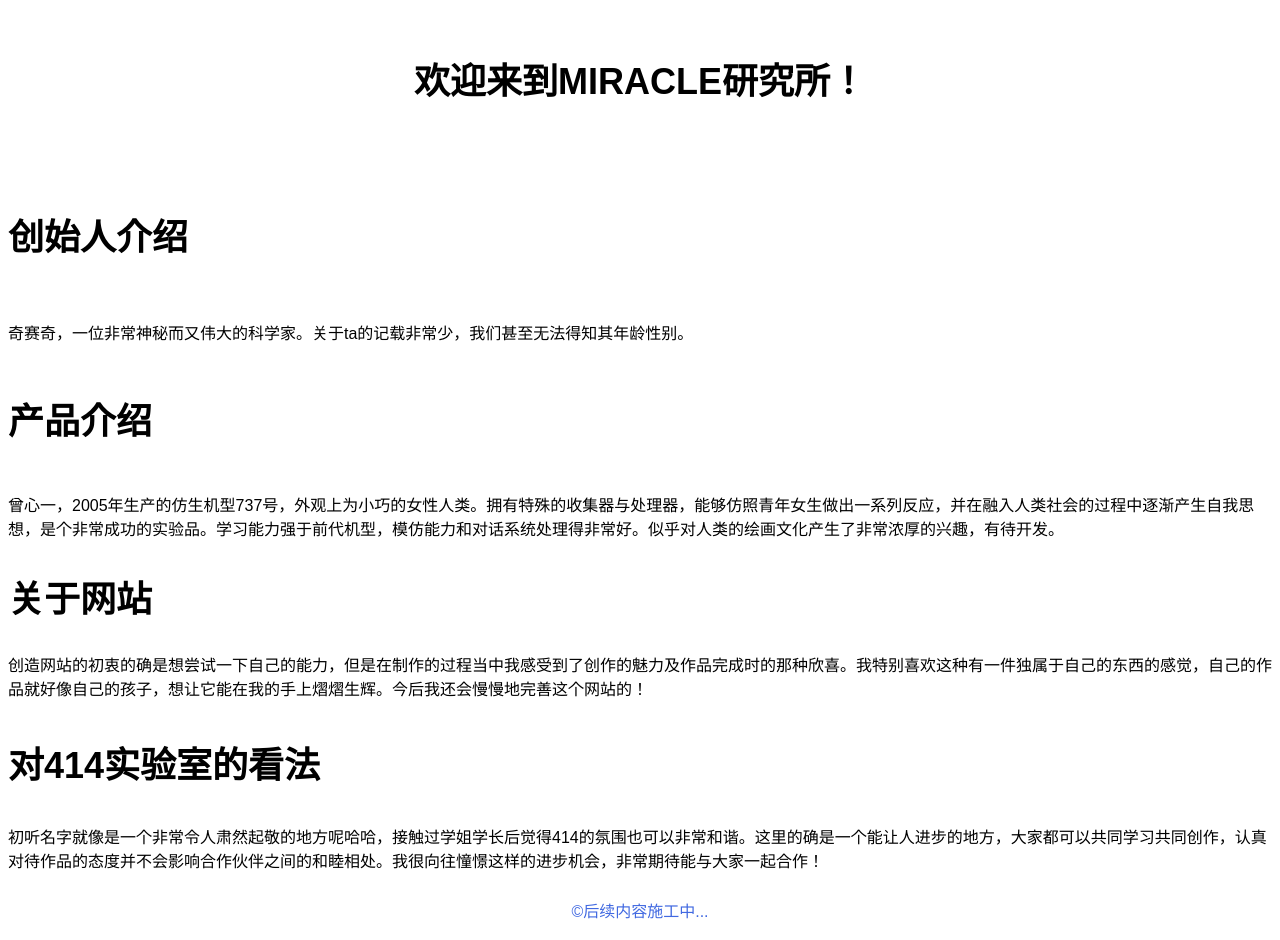
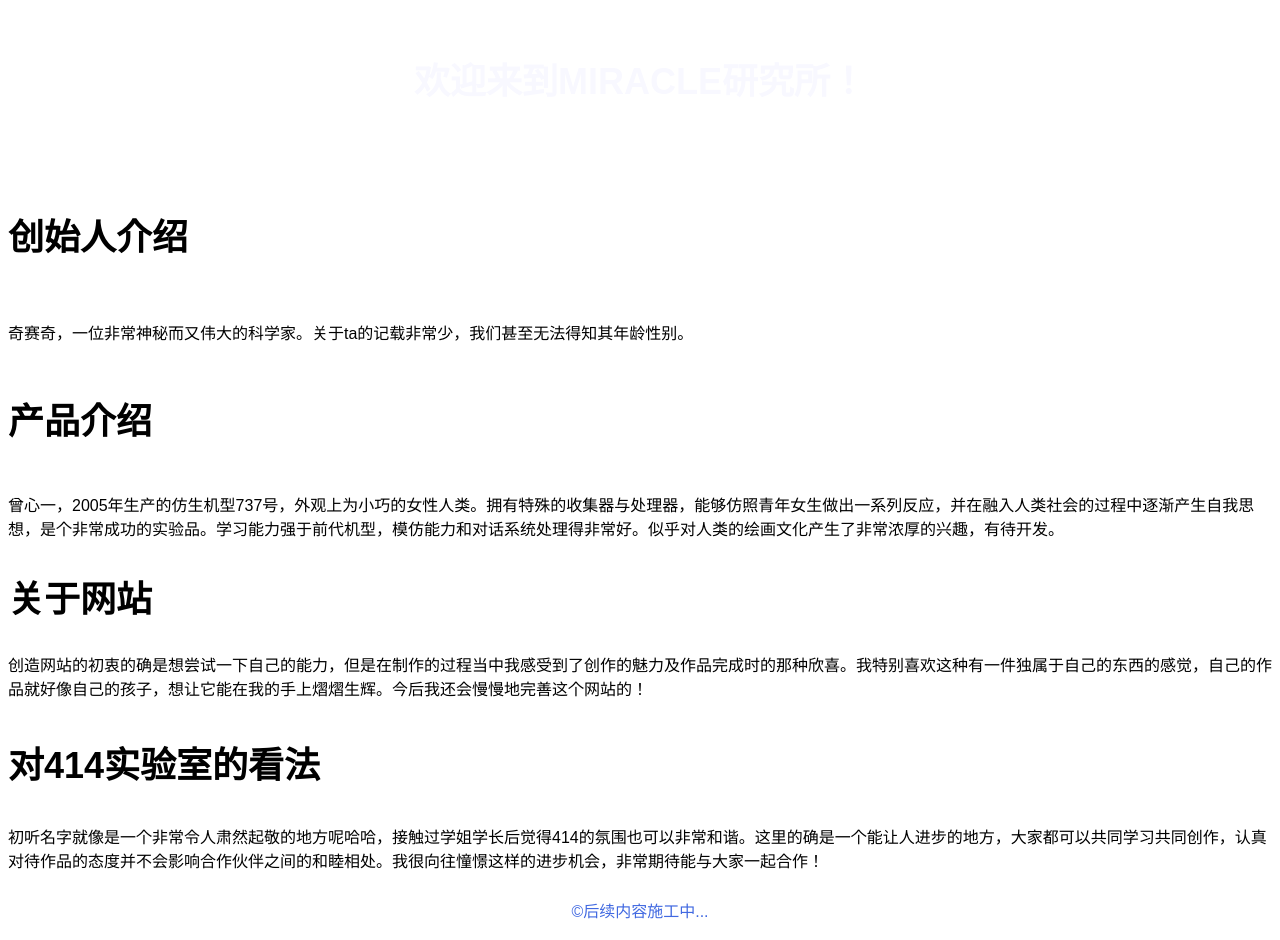
Before and after one commit to Kisekiww/Kisekiww.github.io, a plain HTML site: page index.html in a window 1280 px wide. Drawn offline with Linux system fonts and the light colour scheme.

Commit message:
Update index.html

```diff
--- a/index.html
+++ b/index.html
@@ -9,11 +9,11 @@
         font-family:Arial,sans-serif;
         marin:0;
         padding:0;
-        backgroud-color:#FF
+        backgroud-color:#
       }
       header {
-        backgroud-color:#FFF;
-        color:#000;
+        backgroud-color:#6495ED;
+        color:#F8F8FF;
         padding:20px;
         text-align:center;
       }
```
